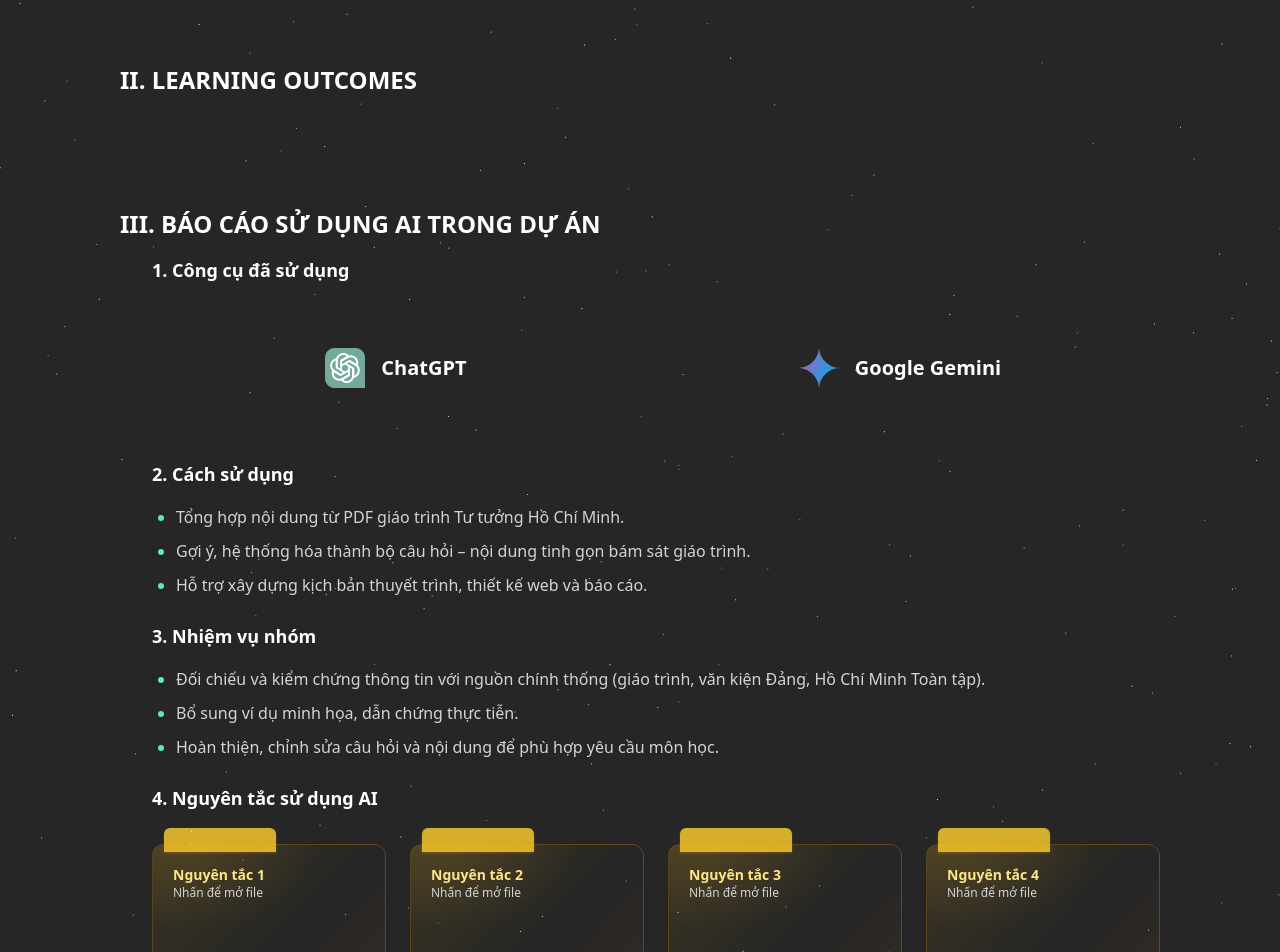
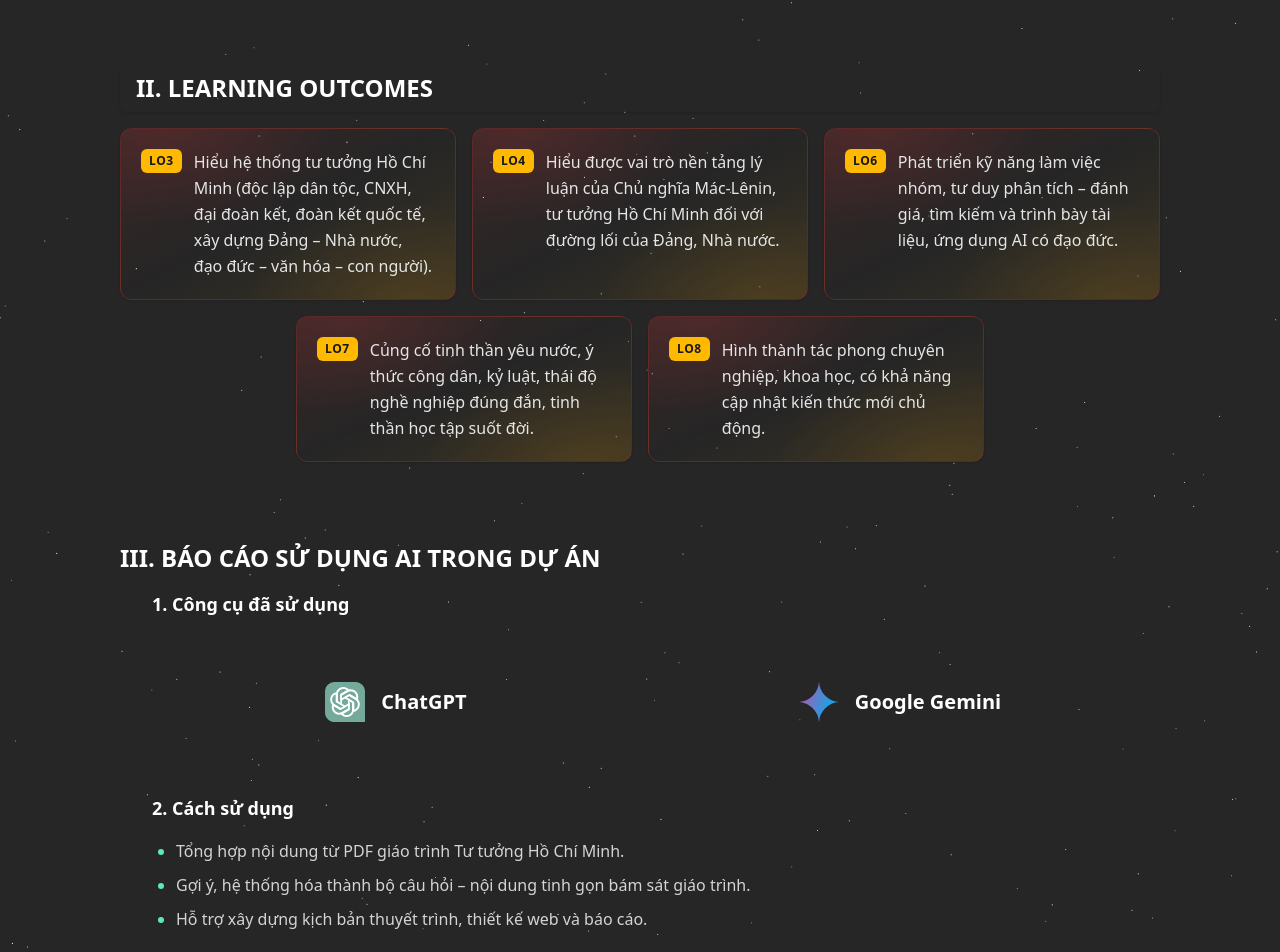
Before and after one commit to PTPhongKMF/hcm202-daidoanket-sucmanhdantocvietnam-web, a React (Vite) app: page /overview in a window 1280 px wide. Shown: the part 878-1830 px from the top of the page. Built offline with nearby package versions, Linux system fonts and the light colour scheme.

Commit message:
feat: add more part to overview

```diff
--- a/src/pages/Overview.tsx
+++ b/src/pages/Overview.tsx
@@ -7,12 +7,8 @@ import ChatGPT from "../assets/ChatGPT.svg?react"
 import GeminiLogo from "../assets/Google-gemini-icon.svg?react"
 import GeminiLetter from "../assets/Google_Gemini_logo.svg?react"
 import { Pointer } from "../components/magicui/pointer";
-import { useMemo, useState } from "react";
 
-
-export default function Overview() {
-  const rules = useMemo(
-    () => [
+const rules = [
   {
     title: "Nguyên tắc 1",
     content:
@@ -33,19 +29,37 @@ export default function Overview() {
     content:
       "Đảm bảo tính minh bạch, liêm chính học thuật và đạo đức trong việc ứng dụng công nghệ.",
   },
-    ],
-    []
-  );
+];
 
-  const [openFolders, setOpenFolders] = useState<boolean[]>(() => new Array(rules.length).fill(false));
+const LOs = [
+  {
+    code: "LO3",
+    content:
+      "Hiểu hệ thống tư tưởng Hồ Chí Minh (độc lập dân tộc, CNXH, đại đoàn kết, đoàn kết quốc tế, xây dựng Đảng – Nhà nước, đạo đức – văn hóa – con người).",
+  },
+  {
+    code: "LO4",
+    content:
+      "Hiểu được vai trò nền tảng lý luận của Chủ nghĩa Mác-Lênin, tư tưởng Hồ Chí Minh đối với đường lối của Đảng, Nhà nước.",
+  },
+  {
+    code: "LO6",
+    content:
+      "Phát triển kỹ năng làm việc nhóm, tư duy phân tích – đánh giá, tìm kiếm và trình bày tài liệu, ứng dụng AI có đạo đức.",
+  },
+  {
+    code: "LO7",
+    content:
+      "Củng cố tinh thần yêu nước, ý thức công dân, kỷ luật, thái độ nghề nghiệp đúng đắn, tinh thần học tập suốt đời.",
+  },
+  {
+    code: "LO8",
+    content:
+      "Hình thành tác phong chuyên nghiệp, khoa học, có khả năng cập nhật kiến thức mới chủ động.",
+  },
+];
 
-  function toggleFolder(index: number) {
-    setOpenFolders((prev) => {
-      const next = [...prev];
-      next[index] = !next[index];
-      return next;
-    });
-  };
+export default function Overview() {
   return (
     <div className="relative text-white w-full min-h-[200svh] bg-neutral-800 px-10 pt-16 pb-16 -z-20">
       <img className="fixed brightness-30 top-1/2 left-1/2 -translate-x-1/2 -translate-y-1/2 pointer-events-none -z-10" src="/imgs/Vietnam_(orthographic_projection).svg" />
@@ -112,11 +126,25 @@ export default function Overview() {
           </div>
 
           <div className="flex flex-col">
-            <h3 className="text-2xl font-semibold mb-4 uppercase">II. Learning Outcomes</h3>
-            <div className="grid grid-rows-2 grid-cols-6 gap-4">
-              {/* {LOs.map((lo, index) => (
+            <h3 className="text-2xl font-semibold mb-4 uppercase px-4 py-2 rounded-md shadow">II. Learning Outcomes</h3>
 
-              ))} */}
+            <div className="grid grid-cols-6 items-stretch gap-4">
+              {LOs.map((lo, index) => {
+                const spanClasses = "col-span-2";
+                const positionClasses =
+                  index === 3 ? "col-start-2" : index === 4 ? "col-start-4" : "";
+                return (
+                  <div key={lo.code} className={`${spanClasses} ${positionClasses} h-full`}>
+                    <div className="relative h-full overflow-hidden rounded-xl border border-red-500/25 bg-gradient-to-br from-red-500/10 via-transparent to-amber-400/10 p-5 shadow-sm hover:shadow-md transition flex">
+                      <div className="absolute inset-0 pointer-events-none bg-[radial-gradient(260px_160px_at_15%_0%,rgba(239,68,68,0.12),transparent_60%),radial-gradient(260px_160px_at_85%_100%,rgba(245,158,11,0.10),transparent_60%)]" />
+                      <div className="relative z-10 flex items-start gap-3">
+                        <span className="shrink-0 px-2 py-1 rounded-md bg-amber-400 text-neutral-900 text-xs font-bold tracking-wider">{lo.code}</span>
+                        <p className="text-neutral-200 leading-relaxed">{lo.content}</p>
+                      </div>
+                    </div>
+                  </div>
+                );
+              })}
             </div>
           </div>
 
@@ -160,20 +188,13 @@ export default function Overview() {
                 <h4 className="text-lg font-semibold text-white flex items-center gap-2">4. Nguyên tắc sử dụng AI</h4>
                 <div className="grid grid-cols-4 gap-6">
                   {rules.map((rule, index) => (
-                    <div key={rule.title} className="group relative cursor-pointer select-none" role="button" tabIndex={0} onClick={() => toggleFolder(index)} onKeyDown={(e) => { if (e.key === 'Enter' || e.key === ' ') toggleFolder(index) }}>
-                      <div className="relative h-6 w-28 ml-3 -mb-2 rounded-t-md bg-amber-300/80 shadow shadow-amber-500/20" />
+                    <div key={index} className="group relative cursor-pointer select-none">
                       <div className="relative overflow-hidden rounded-xl border border-amber-400/20 bg-gradient-to-br from-amber-400/10 via-transparent to-orange-400/10 p-5 shadow-sm hover:shadow-md transition">
                         <div className="absolute inset-0 pointer-events-none bg-[radial-gradient(220px_140px_at_15%_0%,rgba(251,191,36,0.12),transparent_60%),radial-gradient(220px_140px_at_85%_100%,rgba(251,146,60,0.10),transparent_60%)]" />
-                        <div className="relative z-10">
-                          <div className="text-sm font-semibold text-amber-200">{rule.title}</div>
-                          <div className="text-neutral-300 text-xs">Nhấn để mở file</div>
+                        <div className="relative z-10 mb-6">
+                          <div className="text-sm font-semibold text-amber-200 flex justify-start items-center gap-2"><Scale /> {rule.title}</div>
                         </div>
-                        <div className="h-40" />
-                        <div className={`absolute left-3 right-3 bottom-3 top-16 transition-all duration-300 ease-out will-change-transform ${openFolders[index] ? 'translate-y-0 opacity-100' : 'translate-y-6 opacity-0'}`}>
-                          <div className="h-full w-full rounded-md bg-white/95 text-neutral-800 shadow-md ring-1 ring-black/5 p-3 text-sm leading-relaxed">
                         {rule.content}
-                          </div>
-                        </div>
                       </div>
                     </div>
                   ))}
```
Lines whose indentation alone changed are shown as unchanged.
